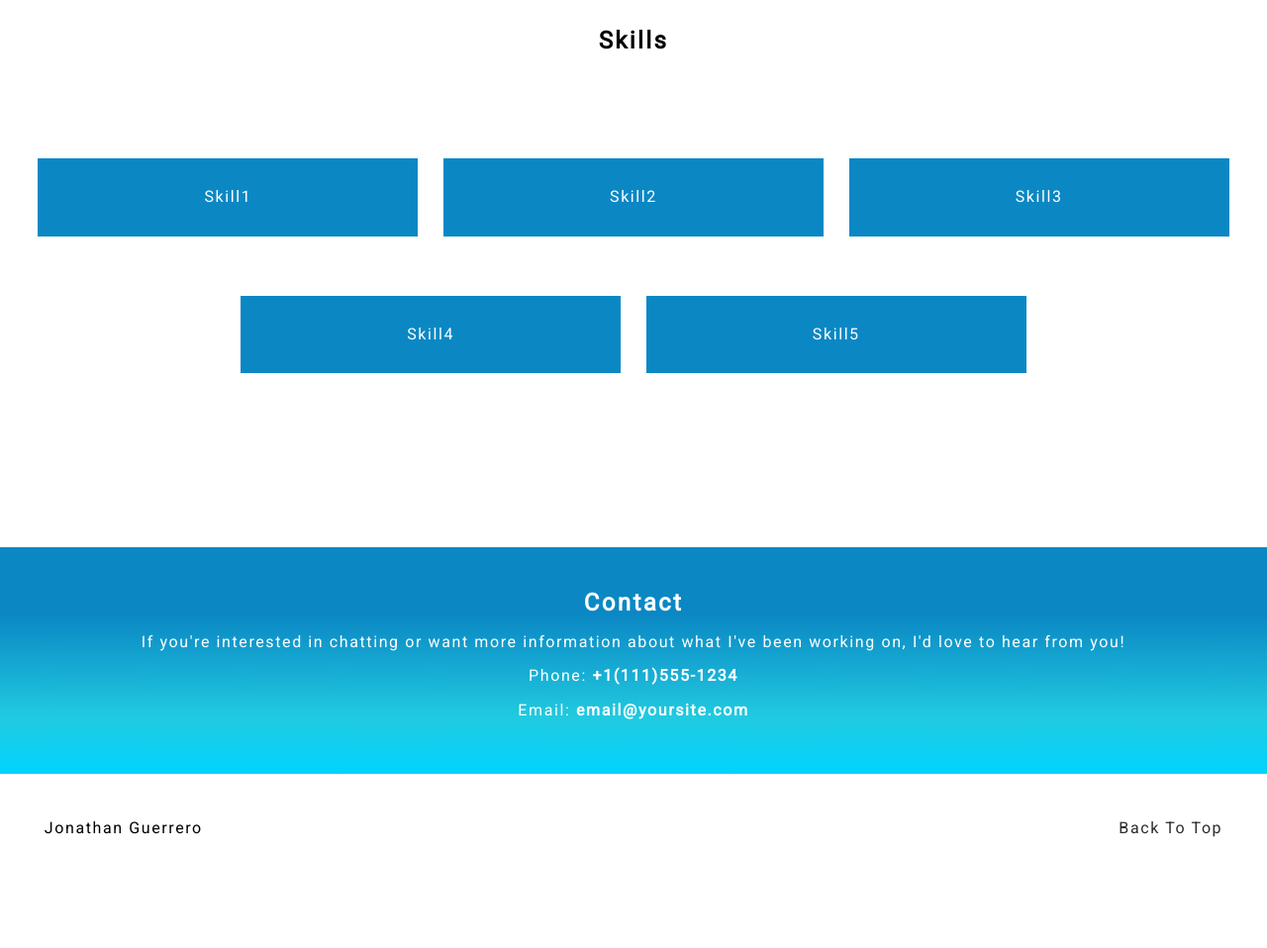
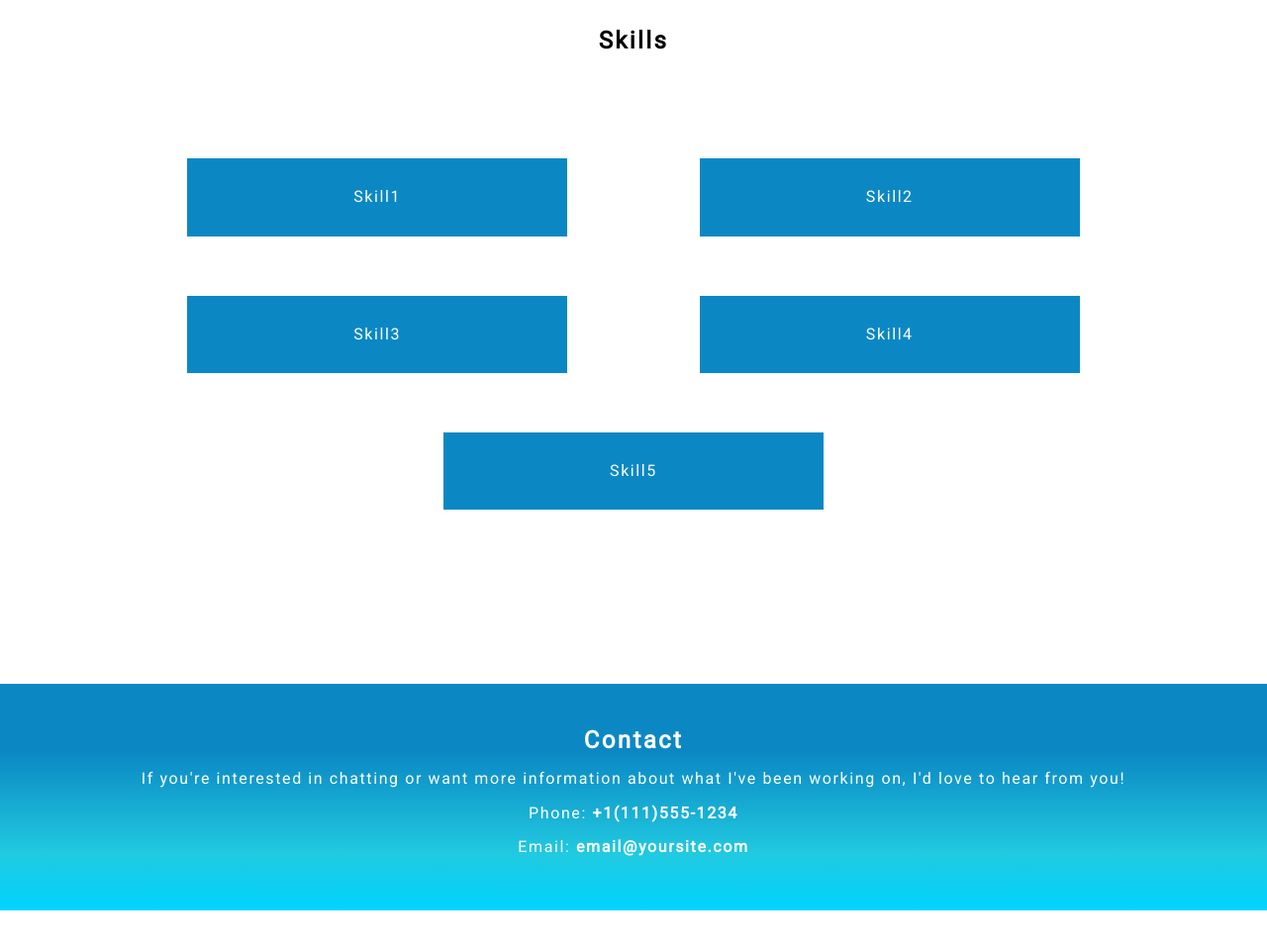
Before and after one commit to jogusland/portfolio_project_2, a plain HTML site: page index.html in a window 1280 px wide. Shown: the part 1551-2509 px from the top of the page at 99% size. Before the commit the page ends 2463 px from the top, so only its background shows below. Drawn offline with Linux system fonts and the light colour scheme.

Commit message:
adjusted padding on main li

```diff
--- a/CSS/styles.css
+++ b/CSS/styles.css
@@ -34,7 +34,7 @@ main {
 
 main li {
     display: inline-block;
-    margin: 30px 10px;
+    margin: 30px 5%;
     padding: 30px 10%;
     color: white;
     background-color:  rgb(11,136,196);
@@ -156,7 +156,7 @@ span.contact-details {
 
     main li {
         display: inline-block;
-        margin: 30px 10px;
+        margin: 30px 10%;
         padding: 30px 10%;
         color: white;
         background-color: rgb(11,136,196);
@@ -207,7 +207,7 @@ span.contact-details {
 
     main li {
         display: inline-block;
-        margin: 30px 10px;
+        margin: 30px 5%;
         padding: 30px 1%;
         color: white;
         background-color:  rgb(11,136,196);
```
